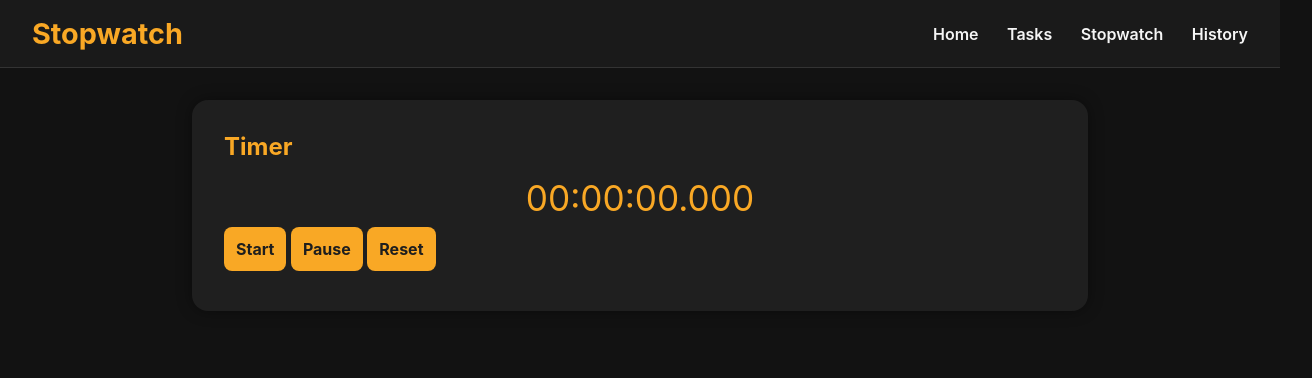
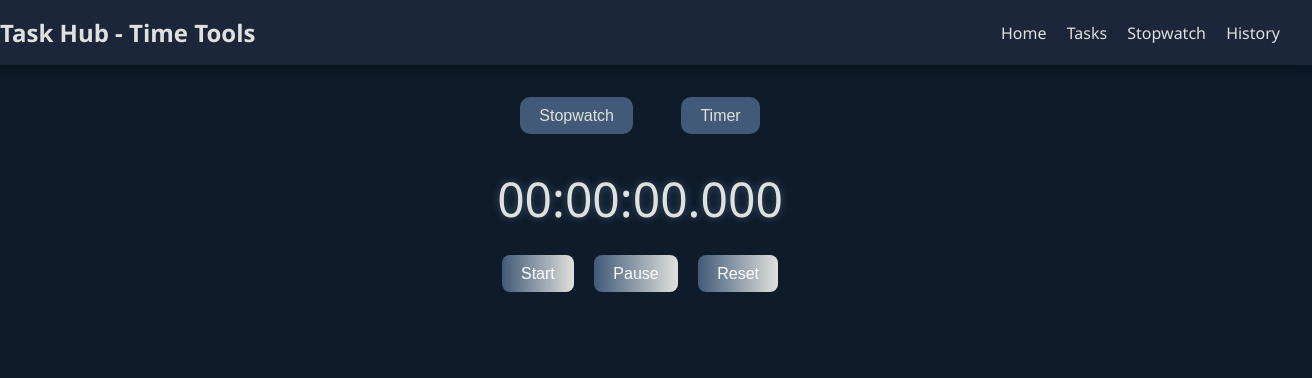
Before and after one commit to TheOpenInnovator/Task-Hub, a plain HTML site: page stopwatch.html in a window 1280 px wide. Shown: the whole page, 1312 px wide, since content can reach past the window. Drawn offline with Linux system fonts and the light colour scheme.

Commit message:
Timer 1 Update stopwatch.html

```diff
--- a/stopwatch.html
+++ b/stopwatch.html
@@ -3,63 +3,258 @@
 <head>
   <meta charset="UTF-8" />
   <meta name="viewport" content="width=device-width, initial-scale=1.0"/>
-  <title>Stopwatch</title>
-  <link rel="stylesheet" href="style.css" />
+  <title>Stopwatch & Timer</title>
+  <style>
+    :root {
+      --bg-main: #0D1B2A;
+      --bg-section: #1B263B;
+      --primary: #415A77;
+      --accent: #E0E1DD;
+      --text: #ffffff;
+    }
+
+    body {
+      font-family: 'Segoe UI', sans-serif;
+      background-color: var(--bg-main);
+      color: var(--text);
+      margin: 0;
+      padding: 0;
+      display: flex;
+      flex-direction: column;
+      align-items: center;
+    }
+
+    nav {
+      background-color: var(--bg-section);
+      padding: 1rem 2rem;
+      display: flex;
+      justify-content: space-between;
+      align-items: center;
+      width: 100%;
+      box-shadow: 0 4px 10px #0006;
+    }
+
+    nav h1 {
+      color: var(--accent);
+      margin: 0;
+    }
+
+    nav div a {
+      margin-left: 1rem;
+      color: var(--accent);
+      text-decoration: none;
+    }
+
+    nav div a:hover {
+      color: var(--primary);
+    }
+
+    main {
+      padding: 2rem;
+      width: 100%;
+      max-width: 600px;
+      text-align: center;
+    }
+
+    .toggle-icons {
+      display: flex;
+      justify-content: center;
+      gap: 3rem;
+      margin-bottom: 2rem;
+    }
+
+    .toggle-icons button {
+      background: var(--primary);
+      border: none;
+      font-size: 1rem;
+      padding: 0.6rem 1.2rem;
+      border-radius: 10px;
+      color: var(--accent);
+      cursor: pointer;
+      transition: all 0.3s ease;
+    }
+
+    .toggle-icons button.active {
+      background-color: var(--accent);
+      color: var(--bg-main);
+    }
+
+    .clock {
+      font-size: 3rem;
+      margin-bottom: 1rem;
+      color: var(--accent);
+      text-shadow: 0 0 8px var(--primary);
+    }
+
+    .controls button {
+      margin: 0.5rem;
+      padding: 0.6rem 1.2rem;
+      font-size: 1rem;
+      border: none;
+      border-radius: 8px;
+      cursor: pointer;
+      background: linear-gradient(to right, var(--primary), var(--accent));
+      color: white;
+      transition: transform 0.2s;
+    }
+
+    .controls button:hover {
+      transform: scale(1.05);
+    }
+
+    .hidden {
+      display: none;
+    }
+
+    .timer-inputs {
+      display: flex;
+      justify-content: center;
+      gap: 0.5rem;
+      margin-bottom: 1rem;
+    }
+
+    .timer-inputs input {
+      width: 60px;
+      padding: 0.4rem;
+      border-radius: 6px;
+      border: 1px solid #888;
+      font-size: 1rem;
+      background-color: var(--bg-section);
+      color: var(--text);
+      text-align: center;
+    }
+  </style>
 </head>
 <body>
   <nav>
-    <h1>Stopwatch</h1>
+    <h1>Task Hub - Time Tools</h1>
     <div>
-      <a href="index.html" target="_blank">Home</a>
-      <a href="tasks.html" target="_blank">Tasks</a>
-      <a href="stopwatch.html" target="_blank">Stopwatch</a>
-      <a href="history.html" target="_blank">History</a>
+      <a href="index.html">Home</a>
+      <a href="tasks.html">Tasks</a>
+      <a href="stopwatch.html">Stopwatch</a>
+      <a href="history.html">History</a>
     </div>
   </nav>
 
   <main>
-    <section>
-      <h2>Timer</h2>
-      <div class="clock" id="display">00:00:00.000</div>
-      <button onclick="start()">Start</button>
-      <button onclick="pause()">Pause</button>
-      <button onclick="reset()">Reset</button>
+    <div class="toggle-icons">
+      <button id="stopwatchBtn" onclick="switchMode('stopwatch')">Stopwatch</button>
+      <button id="timerBtn" onclick="switchMode('timer')">Timer</button>
+    </div>
+
+    <section id="stopwatchSection">
+      <div class="clock" id="stopwatchDisplay">00:00:00.000</div>
+      <div class="controls">
+        <button onclick="startStopwatch()">Start</button>
+        <button onclick="pauseStopwatch()">Pause</button>
+        <button onclick="resetStopwatch()">Reset</button>
+      </div>
+    </section>
+
+    <section id="timerSection" class="hidden">
+      <div class="timer-inputs">
+        <input type="number" id="inputHours" placeholder="HH" min="0" max="23">
+        <input type="number" id="inputMinutes" placeholder="MM" min="0" max="59">
+        <input type="number" id="inputSeconds" placeholder="SS" min="0" max="59">
+      </div>
+      <div class="clock" id="timerDisplay">00:00:00.000</div>
+      <div class="controls">
+        <button onclick="setTimer()">Set</button>
+        <button onclick="startTimer()">Start</button>
+        <button onclick="pauseTimer()">Pause</button>
+        <button onclick="resetTimer()">Reset</button>
+      </div>
     </section>
   </main>
 
   <script>
-    let milliseconds = 0;
-    let interval = null;
-
-    function update() {
-      const h = String(Math.floor(milliseconds / 3600000)).padStart(2, '0');
-      const m = String(Math.floor((milliseconds % 3600000) / 60000)).padStart(2, '0');
-      const s = String(Math.floor((milliseconds % 60000) / 1000)).padStart(2, '0');
-      const ms = String(milliseconds % 1000).padStart(3, '0');
-      document.getElementById('display').textContent = `${h}:${m}:${s}.${ms}`;
+    // Stopwatch
+    let stopwatchMs = 0, stopwatchInterval;
+    function updateStopwatch() {
+      const h = String(Math.floor(stopwatchMs / 3600000)).padStart(2, '0');
+      const m = String(Math.floor((stopwatchMs % 3600000) / 60000)).padStart(2, '0');
+      const s = String(Math.floor((stopwatchMs % 60000) / 1000)).padStart(2, '0');
+      const ms = String(stopwatchMs % 1000).padStart(3, '0');
+      document.getElementById('stopwatchDisplay').textContent = `${h}:${m}:${s}.${ms}`;
+    }
+    function startStopwatch() {
+      if (!stopwatchInterval) {
+        stopwatchInterval = setInterval(() => {
+          stopwatchMs += 10;
+          updateStopwatch();
+        }, 10);
+      }
+    }
+    function pauseStopwatch() {
+      clearInterval(stopwatchInterval);
+      stopwatchInterval = null;
+    }
+    function resetStopwatch() {
+      pauseStopwatch();
+      stopwatchMs = 0;
+      updateStopwatch();
     }
 
-    function start() {
-      if (!interval) {
-        interval = setInterval(() => {
-          milliseconds += 10;
-          update();
-        }, 10); // update every 10ms
+    // Timer
+    let timerMs = 0, timerInterval;
+    function updateTimer() {
+      const h = String(Math.floor(timerMs / 3600000)).padStart(2, '0');
+      const m = String(Math.floor((timerMs % 3600000) / 60000)).padStart(2, '0');
+      const s = String(Math.floor((timerMs % 60000) / 1000)).padStart(2, '0');
+      const ms = String(timerMs % 1000).padStart(3, '0');
+      document.getElementById('timerDisplay').textContent = `${h}:${m}:${s}.${ms}`;
+    }
+    function setTimer() {
+      const hrs = parseInt(document.getElementById('inputHours').value) || 0;
+      const mins = parseInt(document.getElementById('inputMinutes').value) || 0;
+      const secs = parseInt(document.getElementById('inputSeconds').value) || 0;
+      timerMs = ((hrs * 3600) + (mins * 60) + secs) * 1000;
+      updateTimer();
+    }
+    function startTimer() {
+      if (!timerInterval && timerMs > 0) {
+        timerInterval = setInterval(() => {
+          timerMs -= 10;
+          if (timerMs <= 0) {
+            timerMs = 0;
+            clearInterval(timerInterval);
+            timerInterval = null;
+          }
+          updateTimer();
+        }, 10);
+      }
+    }
+    function pauseTimer() {
+      clearInterval(timerInterval);
+      timerInterval = null;
+    }
+    function resetTimer() {
+      pauseTimer();
+      timerMs = 0;
+      updateTimer();
+    }
+
+    function switchMode(mode) {
+      const swBtn = document.getElementById('stopwatchBtn');
+      const tBtn = document.getElementById('timerBtn');
+      const swSec = document.getElementById('stopwatchSection');
+      const tSec = document.getElementById('timerSection');
+      if (mode === 'stopwatch') {
+        swSec.classList.remove('hidden');
+        tSec.classList.add('hidden');
+        swBtn.classList.add('active');
+        tBtn.classList.remove('active');
+      } else {
+        tSec.classList.remove('hidden');
+        swSec.classList.add('hidden');
+        tBtn.classList.add('active');
+        swBtn.classList.remove('active');
       }
     }
 
-    function pause() {
-      clearInterval(interval);
-      interval = null;
-    }
-
-    function reset() {
-      pause();
-      milliseconds = 0;
-      update();
-    }
-
-    update(); // initial display
+    // Init
+    updateStopwatch();
+    updateTimer();
   </script>
 </body>
 </html>
```
